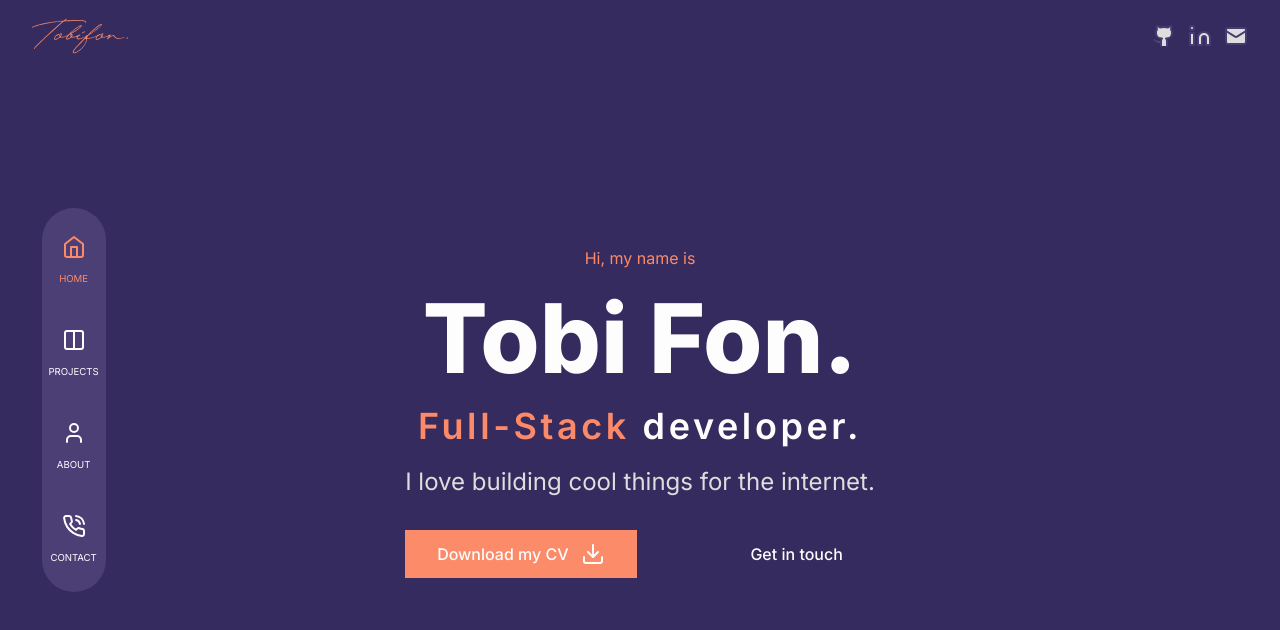
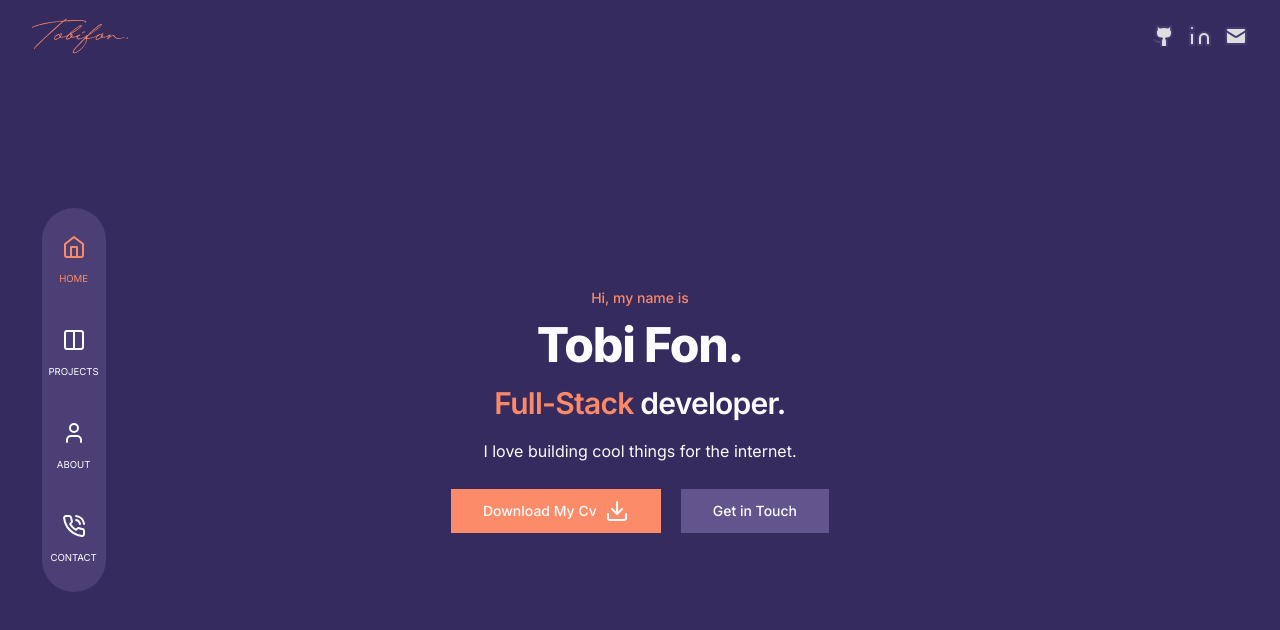
Before and after one commit to TobiFon/Porfolio, a Next.js app: page / in a window 1280 px wide. Shown: the top 630 px of the page. Built offline with nearby package versions, Linux system fonts and the light colour scheme.

Commit message:
typography

```diff
--- a/src/components/AboutTabs.tsx
+++ b/src/components/AboutTabs.tsx
@@ -24,15 +24,18 @@ export default function AboutTabs() {
       <TabsContent value="about">
         <Card>
           <CardHeader>
-            <CardTitle className="text-2xl"> A Little About Me</CardTitle>
+            <CardTitle className="scroll-m-20 text-2xl font-semibold tracking-tight">
+              {" "}
+              A Little About Me
+            </CardTitle>
           </CardHeader>
-          <CardContent className="space-y-4 text-base lg:text-lg">
-            <p className="">
+          <CardContent>
+            <p className="leading-7 [&:not(:first-child)]:mt-6">
               Call me Tobi, I am a web developer currently based in Cameroon. I
               am passionate about building for the web and providing solutions
               to users by building accessible products.
             </p>
-            <p className="">
+            <p className="leading-7 [&:not(:first-child)]:mt-6">
               I am a self thaught developer even though I did study computer
               science at Xihua university in china for 3 years before returning
               home due to covid. So since 2023 i hsve been learning and
@@ -44,9 +47,8 @@ export default function AboutTabs() {
             </p>
           </CardContent>
           <CardFooter>
-            <Button className="lg:px-8 lg:py-6 lg:text-base rounded-md">
-              Download my CV
-              <DownloadIcon className="ml-3" />
+            <Button size={"lg"}>
+              Download My Cv <DownloadIcon className="ml-2" />
             </Button>
           </CardFooter>
         </Card>
--- a/src/components/AlertPage.tsx
+++ /dev/null
@@ -1,17 +0,0 @@
-import React from "react";
-import { Alert, AlertDescription, AlertTitle } from "@/components/ui/alert";
-import { Terminal } from "lucide-react";
-
-const AlertPage = () => {
-  return (
-    <Alert>
-      <Terminal className="h-4 w-4" />
-      <AlertTitle>Heads up!</AlertTitle>
-      <AlertDescription>
-        You can add components and dependencies to your app using the cli.
-      </AlertDescription>
-    </Alert>
-  );
-};
-
-export default AlertPage;
--- a/src/components/ContactForm.tsx
+++ b/src/components/ContactForm.tsx
@@ -89,7 +89,9 @@ export function ContactForm() {
             name="Name"
             render={({ field }) => (
               <FormItem>
-                <FormLabel className="lg:text-xl">Name</FormLabel>
+                <FormLabel className="leading-7 [&:not(:first-child)]:mt-6">
+                  Name
+                </FormLabel>
                 <FormControl>
                   <Input
                     placeholder="Name"
@@ -107,7 +109,9 @@ export function ContactForm() {
             name="Email"
             render={({ field }) => (
               <FormItem>
-                <FormLabel className="lg:text-xl">Email</FormLabel>
+                <FormLabel className="leading-7 [&:not(:first-child)]:mt-6">
+                  Email
+                </FormLabel>
                 <FormControl>
                   <Input
                     placeholder="Email"
@@ -125,7 +129,9 @@ export function ContactForm() {
             name="Message"
             render={({ field }) => (
               <FormItem>
-                <FormLabel className="lg:text-xl">Message</FormLabel>
+                <FormLabel className="leading-7 [&:not(:first-child)]:mt-6">
+                  Message
+                </FormLabel>
                 <FormControl>
                   <Textarea
                     placeholder="Message"
@@ -140,7 +146,8 @@ export function ContactForm() {
           />
           <Button
             type="submit"
-            className="lg:px-8 lg:py-6 lg:text-base rounded-md w-full"
+            size={"lg"}
+            className=" w-full"
             disabled={
               !form.formState.isDirty ||
               !form.formState.isValid ||
--- a/src/components/ContactPage.tsx
+++ b/src/components/ContactPage.tsx
@@ -6,7 +6,9 @@ const ContactPage = () => {
   return (
     <section className=" min-h-[75vh] flex flex-col justify-center w-full items-center space-y-8 max-lg:mb-20">
       <div className=" w-full">
-        <h2 className="text-center text-5xl">Get in touch </h2>
+        <h2 className="scroll-m-20 text-primary pb-2 text-3xl font-semibold tracking-tight first:mt-0 text-center">
+          Get in touch{" "}
+        </h2>
       </div>
 
       <ContactForm />
--- a/src/components/HomePage.tsx
+++ b/src/components/HomePage.tsx
@@ -6,30 +6,30 @@ const HomePage = () => {
   return (
     <main className="flex h-full items-center justify-center ">
       <div className=" max-w-3xl max-lg:mb-10 ">
-        <div className="mb-5 flex flex-col space-y-3 whitespace-nowrap text-center leading-normal lg:mb-8 lg:space-y-5">
-          <h5 className="text-sm text-primary-100 lg:text-base">
+        <div className="mb-6 flex flex-col space-y-4  whitespace-nowrap text-center leading-normal ">
+          <small className="text-sm font-medium leading-none text-primary-100">
             Hi, my name is
-          </h5>
-          <h1 className="text-5xl font-extrabold text-text-100 lg:text-8xl">
+          </small>
+          <h1 className="scroll-m-20 text-4xl font-extrabold tracking-tight lg:text-5xl">
             Tobi Fon.
           </h1>
-          <h2 className=" text-2xl font-semibold tracking-widest text-text-100 lg:text-4xl">
+          <h2 className="scroll-m-20  text-3xl font-semibold tracking-tight first:mt-0">
             <span className="text-primary-100">Full-Stack</span> developer.
           </h2>
-          <h3 className="text-lg text-text-200 lg:text-2xl">
+          <p className="leading-7 [&:not(:first-child)]:mt-6">
             I love building cool things for the internet.
-          </h3>
+          </p>
         </div>
-        <div className="flex justify-between">
-          <Button className="lg:px-8 lg:py-6 lg:text-base rounded-md">
-            Download my CV
-            <DownloadIcon className="ml-3" />
+        <div className="flex flex-col lg:flex-row justify-between gap-5">
+          <Button size={"lg"}>
+            Download My Cv <DownloadIcon className="ml-2" />
           </Button>
           <Button
-            className="lg:px-8 lg:py-6 lg:text-base rounded-md "
-            variant={"ghost"}
+            size={"lg"}
+            variant={"secondary"}
+            className=" bg-bg-300 text-text-100"
           >
-            Get in touch
+            Get in Touch
           </Button>
         </div>
       </div>
--- a/src/components/Modal.tsx
+++ b/src/components/Modal.tsx
@@ -12,19 +12,20 @@ const Modal = ({ open, setOpen }: OpenProps) => {
       {open && (
         <div className="fixed top-0 left-0 w-screen h-screen flex justify-center items-center bg-bg- bg-opacity-20 z-[99999]">
           <div className=" w-80 lg:w-[40rem] p-10 bg-bg-300 text-text-100 text-center">
-            <h3 className=" justify-center items-center text-xl lg:text-2xl font-semibold flex gap-3 mb-1 text-primary-100">
+            <h3 className=" justify-center items-center scroll-m-20 text-2xl font-semibold tracking-tight flex gap-3 mb-1 text-primary-100">
               {" "}
               <CheckCheck className=" stroke-primary-100 w-10 h-20 " />
               Message Sent
             </h3>
             <div>
-              <p className="text-xl mb-2">Thanks for reaching out</p>
-              <p className=" text-base">I will get back to you asap</p>
+              <p className="leading-7 [&:not(:first-child)]:mt-6">
+                Thanks for reaching out
+              </p>
+              <p className="leading-7 [&:not(:first-child)]:mt-6">
+                I will get back to you asap
+              </p>
             </div>
-            <Button
-              className="lg:px-8 lg:py-6 lg:text-base rounded-md mt-6"
-              onClick={() => setOpen(false)}
-            >
+            <Button size={"sm"} onClick={() => setOpen(false)}>
               Back
             </Button>
           </div>
--- a/src/components/Project.tsx
+++ b/src/components/Project.tsx
@@ -19,11 +19,11 @@ const Project = ({ title, img, description, index }: ProjectProps) => {
   const { scrollYProgress } = useScroll({ target: ref });
   const y = useParallax(scrollYProgress, 300);
   return (
-    <section className="h-[100vh] flex justify-center items-center snap-center perspective">
+    <section className="h-[100vh] flex justify-center items-center snap-center perspective md:p-8">
       <div
         className={`${
           index % 2 == 0 ? "flex-row" : "flex-row-reverse"
-        } gap-10 items-center relative flex xl:p-24 `}
+        } justify-between items-center relative flex xl:p-24 `}
       >
         <div className=" aspect-auto pr-5 ">
           <Image
@@ -36,15 +36,14 @@ const Project = ({ title, img, description, index }: ProjectProps) => {
           />
         </div>
         <motion.div
-          className="lg:w-[30rem] space-y-3 w-1/2 max-md:absolute max-md:bg-bg-200 max-md:bg-opacity-70 max-md:-right-1 max-md:text-center max-md:w-2/3"
+          className="lg:w-[30rem] space-y-3 w-1/2 max-md:absolute max-md:bg-bg- max-md:bg-opacity-70 max-md:-right-1 max-md:text-center max-md:w-2/3"
           style={{ y }}
-          initial={{ y: 0 }}
         >
-          <h3 className=" text-lg lg:text-2xl">{title}</h3>
-          <p className=" text-xxs md:text-base">{description}</p>
-          <Button className=" lg:px-6 lg:py-4 lg:text-base rounded-md">
-            Go to site
-          </Button>
+          <h3 className="scroll-m-20 text-2xl font-semibold tracking-tight">
+            {title}
+          </h3>
+          <p className="leading-7 [&:not(:first-child)]:mt-6">{description}</p>
+          <Button size={"default"}>Go to site</Button>
         </motion.div>
       </div>
     </section>
--- a/src/components/ProjectsPage.tsx
+++ b/src/components/ProjectsPage.tsx
@@ -100,9 +100,9 @@ const ProjectsPage = () => {
     <motion.div ref={ref}>
       <div className="relative">
         <div className=" z-10 fixed left-0 right-0 top-2 text-center pt-14 bg-bg- bg-opacity-5 space-y-4">
-          <h1 className=" text-3xl font-semibold text-primary-100 ">
+          <h2 className="scroll-m-20  pb-2 text-3xl font-semibold tracking-tight first:mt-0 text-primary-100">
             Some Of My Favourite Work
-          </h1>
+          </h2>
           <motion.div
             className=" h-2 bg-text-100"
             style={{ scaleX }}
--- a/src/components/ui/button.tsx
+++ b/src/components/ui/button.tsx
@@ -9,13 +9,12 @@ const buttonVariants = cva(
   {
     variants: {
       variant: {
-        default: "bg-primary text-primary-foreground hover:bg-primary/10",
+        default: "bg-primary text-primary-foreground ",
         destructive:
           "bg-destructive text-destructive-foreground hover:bg-destructive/90",
         outline:
           "border border-input bg-background hover:bg-accent hover:text-accent-foreground",
-        secondary:
-          "bg-secondary text-secondary-foreground hover:bg-secondary/80",
+        secondary: "bg-secondary text-secondary-foreground",
         ghost: "hover:bg-primary hover:text-primary-foreground",
         link: "text-primary underline-offset-4 hover:underline",
       },
```
